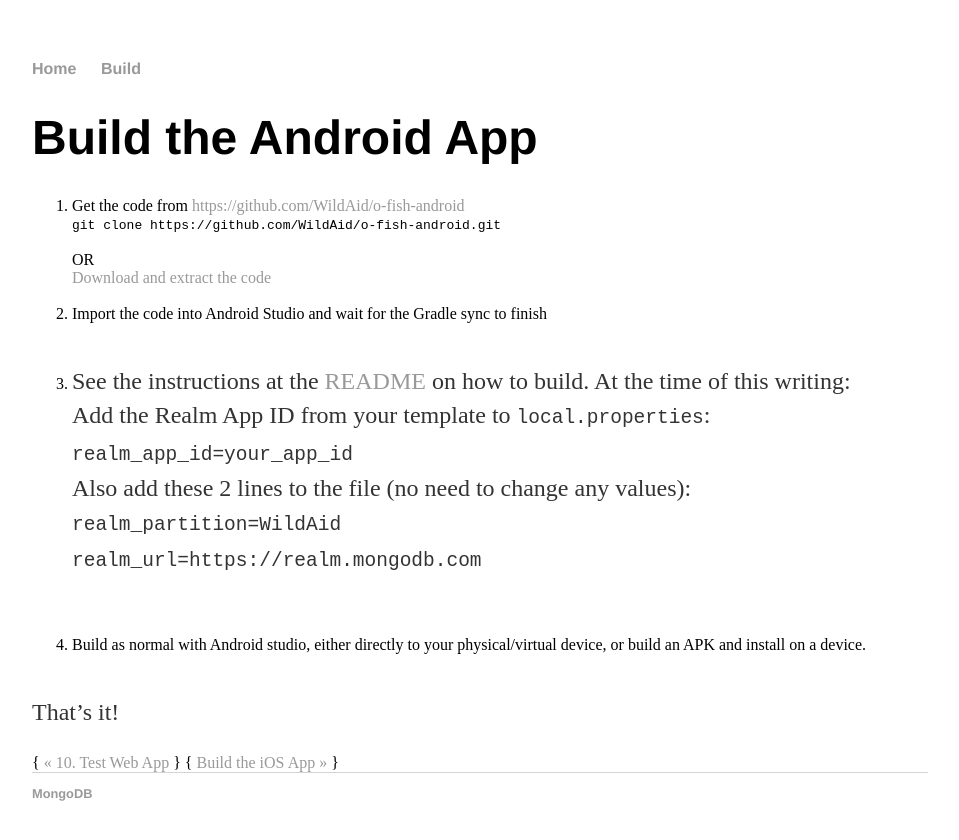
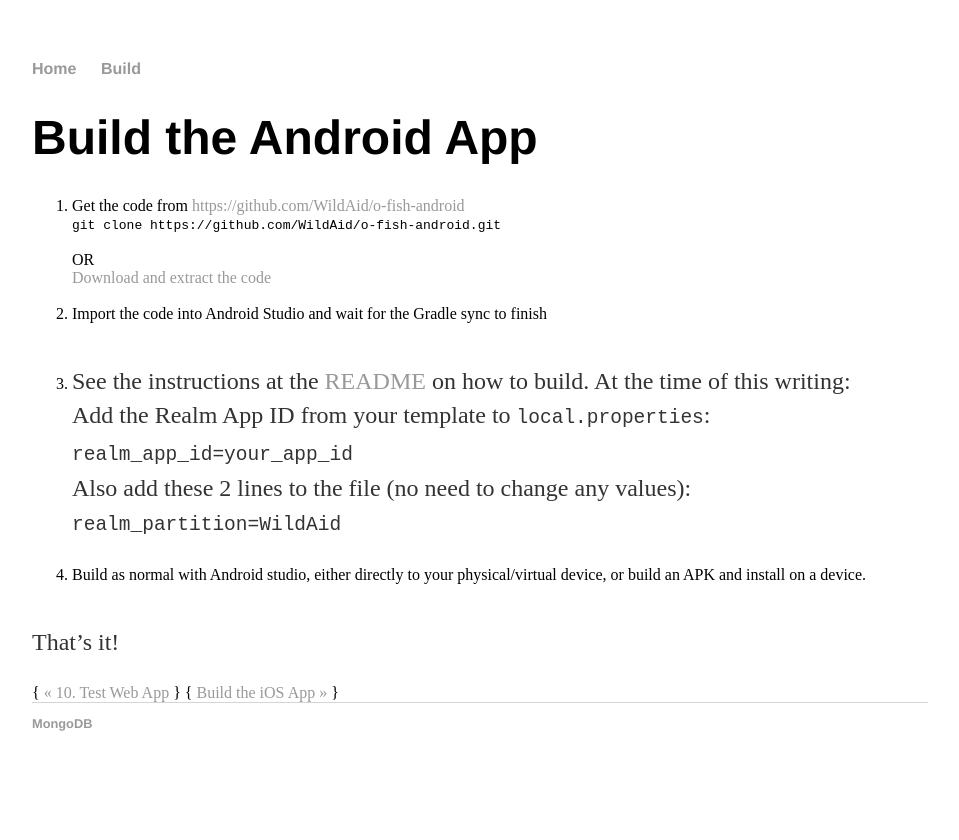
Before and after one commit to WildAid/wildaid.github.io, a Jekyll site: the page built from _posts/2020-06-11-Build-Android.md, in a window 1280 px wide. Shown: the top 840 px of the page, without its empty margins (160-1119 px from the left). Built offline with Jekyll 4.4.1, drawn with Linux system fonts in a browser that asks for light colours.

Commit message:
Reamove Realm URL from Android instructions

```diff
--- a/_posts/2020-06-11-Build-Android.md
+++ b/_posts/2020-06-11-Build-Android.md
@@ -13,7 +13,6 @@
 `realm_app_id=your_app_id`<BR>
 Also add these 2 lines to the file (no need to change any values):<BR>
 `realm_partition=WildAid`<BR>
-`realm_url=https://realm.mongodb.com`<BR><BR>
 
 1. Build as normal with Android studio, either directly to your physical/virtual device, or build an APK and install on a device.<BR><BR>
 
--- a/build/index.html
+++ b/build/index.html
@@ -23,7 +23,6 @@
 App Admin username:<BR>
 App Admin password:<BR>
 Realm User ID:<BR>
-URL:<BR>
 
 	<ul class="posts">
 Let's build!
```
